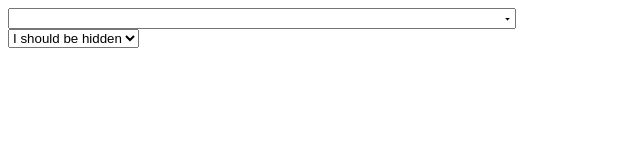
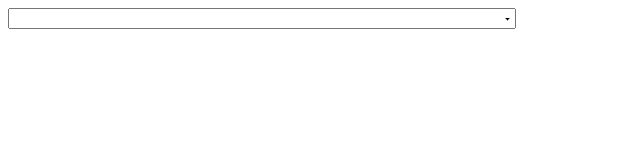
Before and after one commit to brettz9/jawbar, a plain HTML site: page demos/index.html in a window 1280 px wide. Shown: the whole page, without its empty margins (0-640 px from the left). Drawn offline with Linux system fonts and the light colour scheme.

Commit message:
further shortening (rmv IE6 supports)

```diff
--- a/demos/index.html
+++ b/demos/index.html
@@ -20,6 +20,5 @@
 </head>
 <body>
 <div><input id="awesome" style="width:500px" type="text" /></div>
-<div><form action="#"><div><select><option>I should be hidden</option></select></div></form></div>
 </body>
 </html>
--- a/src/jawbar.js
+++ b/src/jawbar.js
@@ -15,7 +15,6 @@ function JawBar(id) {
 JawBar.prototype.init = function() {
     var that = this;
     this.html.div = document.createElement('div');
-    this.html.iframe = document.createElement('iframe');
     this.html.button = document.createElement('input');
 
     // Set our styles, positioning, etc.
@@ -31,15 +30,6 @@ JawBar.prototype.init = function() {
     divStyle.backgroundColor = '#ffffff';
     divStyle.border = '1px solid #000000';
     divStyle.overflow = 'auto';
-
-    // Combo Frame.  Used to hide form elements in IE
-    var iframe = this.html.iframe;
-    var iframeStyle = iframe.style;
-    iframeStyle.position = 'absolute';
-    iframeStyle.visibility = 'hidden';
-    iframeStyle.zIndex = '100';
-    iframe.src = 'javascript:void(0)';
-    iframe.frameBorder = '0';
 
     // Create a button for dropdown
     var button = this.html.button;
@@ -59,9 +49,8 @@ JawBar.prototype.init = function() {
         }
     });
 
-    document.body.appendChild(this.html.button);
+    document.body.appendChild(button);
     document.body.appendChild(this.html.div);
-    document.body.appendChild(this.html.iframe);
 
     this.position();
 };
@@ -72,11 +61,6 @@ JawBar.prototype.position = function() {
     divStyle.width = this.parent.offsetWidth + 'px';
     divStyle.top = this.parent.offsetTop + this.parent.offsetHeight + 'px';
     divStyle.left = this.parent.offsetLeft + 'px';
-    var iframeStyle = this.html.iframe.style;
-    iframeStyle.width = this.parent.offsetWidth + 'px';
-    iframeStyle.height =  200 - 1 + 'px';
-    iframeStyle.top = this.parent.offsetTop + this.parent.offsetHeight + 'px';
-    iframeStyle.left = this.parent.offsetLeft + 'px';
     var buttonStyle = this.html.button.style;
     buttonStyle.height = this.parent.offsetHeight + 'px';
     buttonStyle.top = this.parent.offsetTop + 'px';
@@ -85,7 +69,6 @@ JawBar.prototype.position = function() {
 
 JawBar.prototype.show = function() {
     this.html.div.style.visibility = 'visible';
-    this.html.iframe.style.visibility = 'visible';
     this.visible = true;
 };
 
@@ -138,7 +121,6 @@ JawBar.prototype.add = function(options) {
 JawBar.prototype.hide = function () {
     this.visible = false;
     this.html.div.style.visibility = 'hidden';
-    this.html.iframe.style.visibility = 'hidden';
 };
 
 JawBar.prototype.findMatch = function (e) {
```
